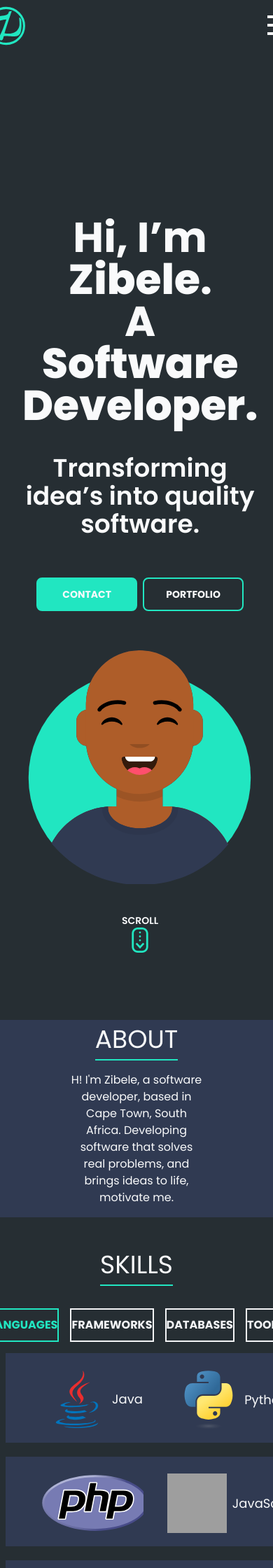
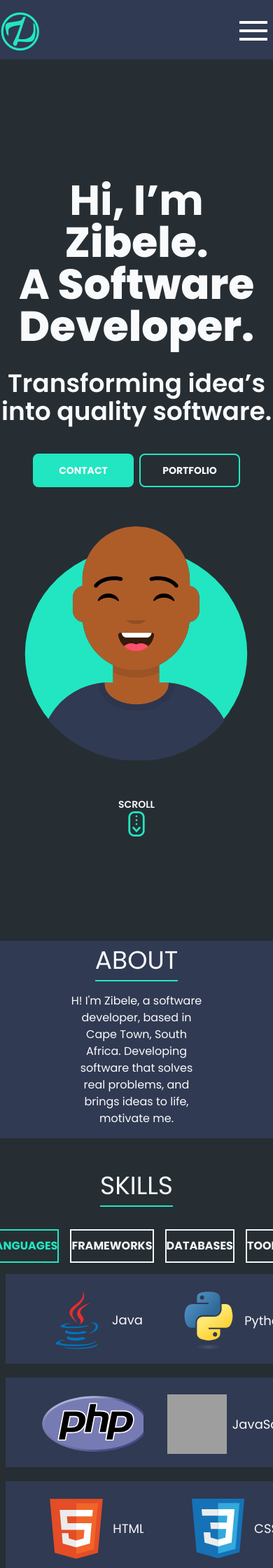
Before and after one commit to Zibele/myfolio, a Django app: page / in a window 390 px wide; the page is wider, and only the part inside the window is pictured. Shown: the top 2240 px of that part at 70% size. Run offline with Django 3.2, Linux system fonts and the light colour scheme; data comes from the database, SQL or seed files in the repository; style sheets or scripts are compiled from the project's sources; some libraries are stand-ins or nearby versions; grey boxes are pictures that could not be loaded.

Commit message:
Navigation

```diff
--- a/myfolio/my_folio_app/templates/my_folio_app/index.html
+++ b/myfolio/my_folio_app/templates/my_folio_app/index.html
@@ -10,11 +10,11 @@
 
 {% block header %}
 
-    <section class="flex flex-row justify-center">
+    <section id="landing" class="flex flex-row justify-center">
 
-        <header class="grid grid-cols-12 pt-2 lg:px-6">
+        <header class="fixed bg-darklight flex flex-row w-full justify-center">
 
-        <div class="flex flex-row justify-center lg:justify-end col-start-1 col-span-1 lg:col-start-1" >
+            <div class="lg:mr-96 mr-auto flex flex-row justify-center lg:justify-start col-start-1 col-span-1 lg:col-start-2 pt-4 pb-2" >
                 <a href="#">
                     <svg width="72" height="61" viewBox="0 0 72 61" fill="none" xmlns="http://www.w3.org/2000/svg">
                         <circle cx="28.8" cy="29" r="25.5714" stroke="#21E6C1" stroke-width="3.14289"/>
@@ -23,16 +23,16 @@
                 </a>
             </div>
 
-        <label for="menu-toggle" class="pointer-cursor col-end-13 p-2 pl-6 lg:hidden block"><svg class="fill-current text-gray-50" xmlns="http://www.w3.org/2000/svg" width="40" height="40" viewBox="0 0 20 20"><title>menu</title><path d="M0 3h20v2H0V3zm0 6h20v2H0V9zm0 6h20v2H0v-2z"></path></svg></label>
+            <label for="menu-toggle" class="pointer-cursor col-end-13 p-2 pt-6 pl-6 lg:hidden block"><svg class="fill-current text-gray-50" xmlns="http://www.w3.org/2000/svg" width="40" height="40" viewBox="0 0 20 20"><title>menu</title><path d="M0 3h20v2H0V3zm0 6h20v2H0V9zm0 6h20v2H0v-2z"></path></svg></label>
             <input class="hidden" type="checkbox" id="menu-toggle" />
 
-        <div class="hidden col-end-6 lg:col-start-9 lg:col-end-12  lg:flex uppercase lg:items-center lg:w-auto w-full " id="menu">
+            <div class="lg:ml-96 hidden col-end-6 lg:col-start-9 lg:col-end-12  lg:flex uppercase lg:items-center lg:w-auto w-full " id="menu">
                 <nav>
                     <ul class="lg:flex text-md font-semibold items-center justify-between text-gray-50 pt-4 lg:pt-0">
-                <li><a class="lg:p-4 py-3 px-0 block border-b-2 border-transparent hover:border-turq " href="#">Home</a></li>
-                <li><a class="lg:p-4 py-3 px-0 block border-b-2 border-transparent hover:border-turq " href="#">Portfolio</a></li>
-                <li><a class="lg:p-4 py-3 px-0 block border-b-2 border-transparent hover:border-turq " href="#">About</a></li>
-                <li><a class="lg:p-4 py-3 px-0 block border-b-2 border-transparent hover:border-turq lg:mb-0 mb-2" href="#">Contact</a></li>
+                    <li><a class="lg:p-4 py-3 px-0 block border-b-2 border-transparent hover:border-turq " href="#landing">Home</a></li>
+                    <li><a class="lg:p-4 py-3 px-0 block border-b-2 border-transparent hover:border-turq " href="#portfolio">Portfolio</a></li>
+                    <li><a class="lg:p-4 py-3 px-0 block border-b-2 border-transparent hover:border-turq " href="#about">About</a></li>
+                    <li><a class="lg:p-4 py-3 px-0 block border-b-2 border-transparent hover:border-turq lg:mb-0 mb-2" href="#contact">Contact</a></li>
                     </ul>
                 </nav>
             </div>
@@ -46,22 +46,32 @@
 
   {% block content %}
 
-    <section class = "flex flex-wrap flex-col px-8 pt-60 pb-14 lg:flex-row lg:p-15 lg:pt-20 items-center lg:justify-center lg:space-x-36 ">
+    <section  class = "flex flex-wrap flex-col pt-64 pb-14 lg:flex-row lg:pt-44 items-center lg:justify-center  ">
 
-        <div class = "flex flex-col text-gray-50 text-center justify-evenly lg:text-left">
+        <div class = "flex flex-col text-gray-50 text-center justify-evenly lg:text-left lg:mr-6">
 
-            <h1 class="text-6xl pb-10 lg:pb-6 font-bold" >
-                Hi, I’m <b class="font-extrabold">{{profile.name}}</b>.<br> A<b class="font-extrabold"> {{profile.job_title}}. </b>
+            <div class="flex flex-col text-6xl pb-10 lg:pb-14 font-bold space-y-8">
+
+                <div>
+                    <h1>
+                        Hi, I’m <b class="font-extrabold">{{profile.name}}</b>.<br>
                     </h1>
 
-            <p class="text-4xl lg:text-2xl font-semibold pb-14 lg:pb-10">
+                    <h1>
+                        A<b class="font-extrabold"> {{profile.job_title}}. </b>
+                    </h1>
+                </div>
+
+                <p class="text-4xl lg:text-2xl font-semibold">
                     Transforming idea’s into quality software.
                 </p>
 
+            </div>
+
             <div class="flex text-gray-50 text-sm items-center justify-center lg:pb-6 lg:justify-between lg:w-1/2">
 
-                <button class="bg-turq border-2 uppercase border-turq w-36 h-12 rounded-lg font-bold"> <a href="#" class="p-4" > Contact </a> </button>
-                <button class="border-2 border-turq  w-36 h-12 ml-2 rounded-lg uppercase font-bold font-Poppins"> <a href="#" class="p-4"> Portfolio </a> </button>
+                <button class="bg-turq border-2 uppercase border-turq w-36 h-12 rounded-lg font-bold"> <a href="#contact" class="p-4" > Contact </a> </button>
+                <button class="border-2 border-turq  w-36 h-12 ml-2 rounded-lg uppercase font-bold font-Poppins"> <a href="#portfolio" class="p-4"> Portfolio </a> </button>
 
             </div>
 
@@ -114,7 +124,7 @@
 
 
 
-    <div class="flex flex-none flex-col py-10 items-center justify-between w-full">
+    <div class="flex flex-none flex-col py-14 my-4 items-center justify-between w-full animate-bounce motion-reduce:animate-bounce">
 
         <p class="font-semibold text-gray-50 uppercase text-sm"> scroll </p>
         <svg width="36" height="36" viewBox="0 0 36 36" fill="none" xmlns="http://www.w3.org/2000/svg">
@@ -124,7 +134,7 @@
     </div>
     </section>
 
-    <section class='text-center text-gray-50'>
+    <section id="about" class='text-center text-gray-50'>
 
     <article class ="flex flex-col items-center justify-between bg-darklight w-full mb-10">
 
@@ -260,7 +270,7 @@
 
     </section>
 
-    <section class="flex flex-col bg-dark justify-start items-center w-full">
+    <section id="portfolio" class="flex flex-col bg-dark justify-start items-center w-full">
 
         <h1 class="my-10 text-4xl pb-2 border-b-2 border-turq text-gray-200 uppercase">
             Portfolio
@@ -269,7 +279,6 @@
 
 
          <article class="flex flex-col items-center w-2/3 p-4 mb-4 ">
-
 
             <div class ="flex flex-col items-start ">
 
@@ -323,7 +332,7 @@
 
         </article>
 
-        <article class="flex flex-col items-center mb-10 space-y-8">
+        <article id="contact" class="flex flex-col items-center mb-10 space-y-8">
 
             <h1 class="my-10 text-4xl pb-2 border-b-2 border-turq text-gray-200 uppercase">
                 Lets Chat!
```
Lines whose indentation alone changed are shown as unchanged.
